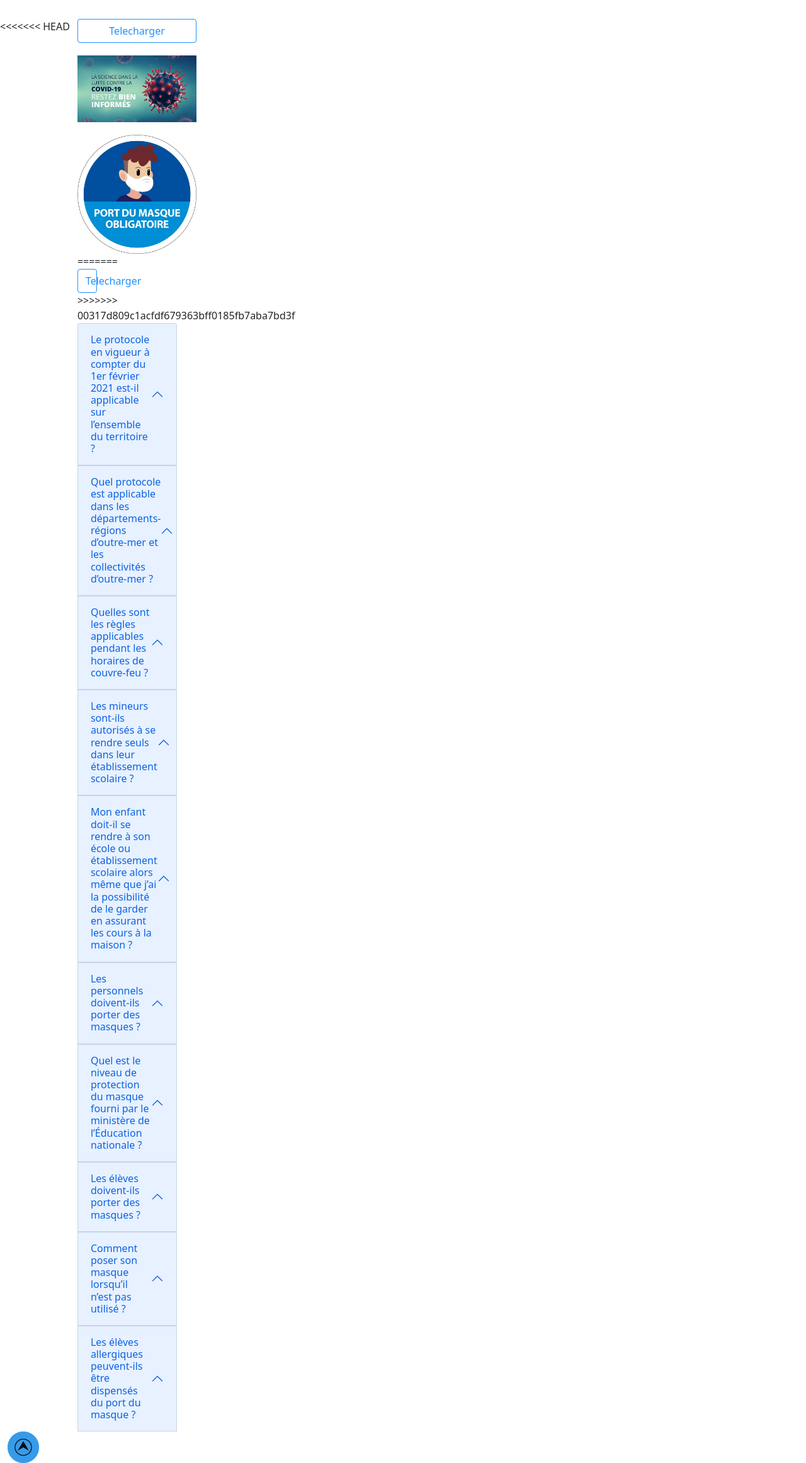
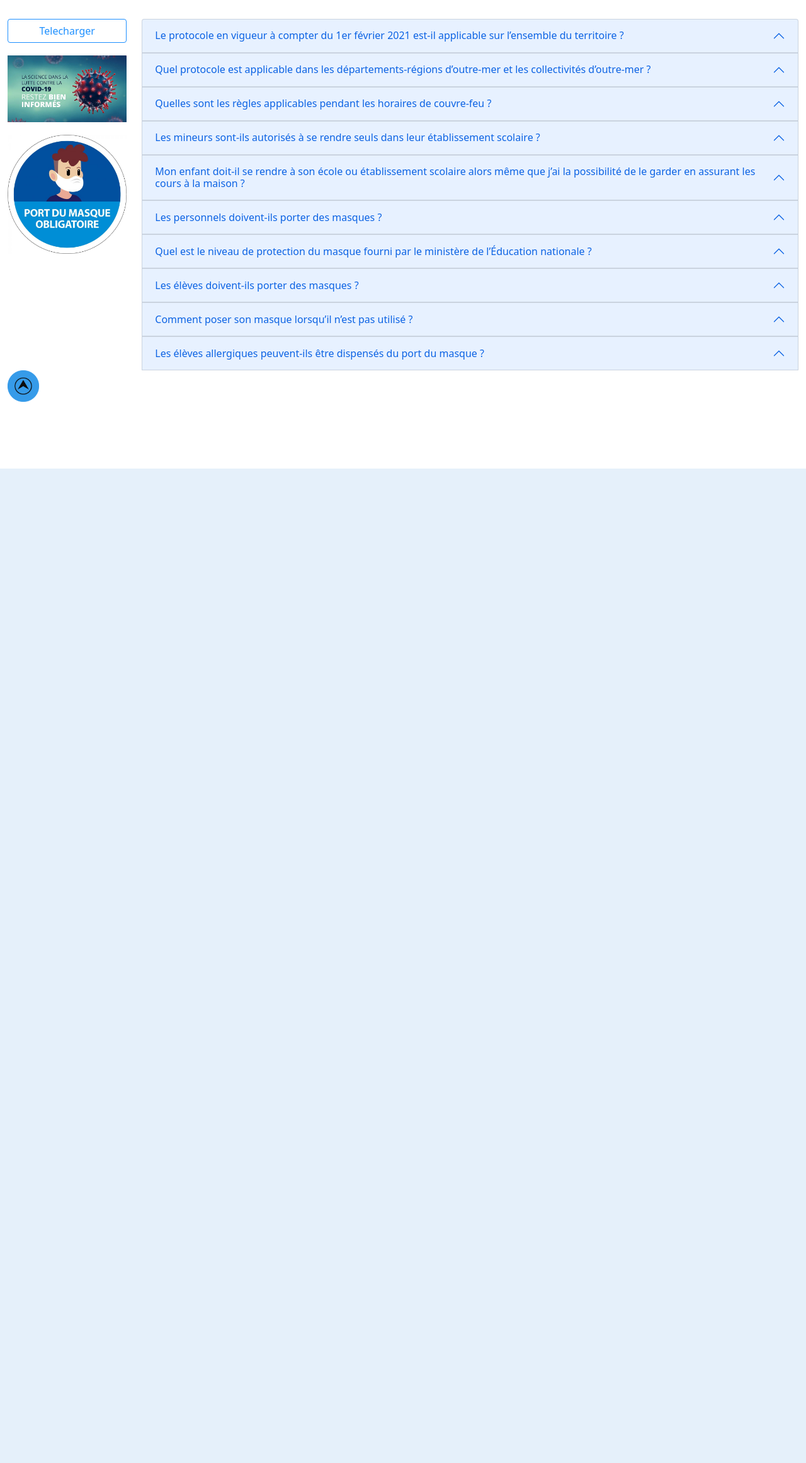
Before and after one commit to MrAuGIR/faqIsfac, a PHP site: page / in a window 1280 px wide. Shown: the part 56-2379 px from the top of the page at 63% size. After the commit the page ends 800 px from the top, so only its background shows below. Run offline with PHP 8.4, Linux system fonts and the light colour scheme; data comes from the database, SQL or seed files in the repository; data that the repository does not hold is empty.

Commit message:
update index

```diff
--- a/index.php
+++ b/index.php
@@ -6,15 +6,10 @@
     <?php require_once 'header.php'; ?>
     <div class="container">
         <div class="row">
-<<<<<<< HEAD
             <div class="fixed col-12 col-sm-3  col-md-2 col-lg-2">
                 <button class="btn btn-outline-primary" style="width:100%; color:#1E90FF; border-color:#1E90FF;" href="#" type="submit">Telecharger</button>
                 <img class="covid" src="img/Au-Québec-sur-limpulsion-du-gouvernement-la-Covid-sest-dores-et-déjà-substitué-au-le-Covid.jpg">
                 <img class="covid" src="img/panneau-port-du-masque-obligatoire-young.jpg">
-=======
-            <div class="fixed col col-sm-3  col-md-2 col-lg-2">
-                <a class="btn btn-outline-primary" style="width:100%; color:#1E90FF; border-color:#1E90FF;" href="../pdf/faq-coronavirus-2020-71379.pdf" type="submit">Telecharger</a>
->>>>>>> 00317d809c1acfdf679363bff0185fb7aba7bd3f
             </div>
             <div class="col-12 col-sm-9  col-md-10 col-lg-10">
                 <div class="accordion" id="accordionExample">
```
